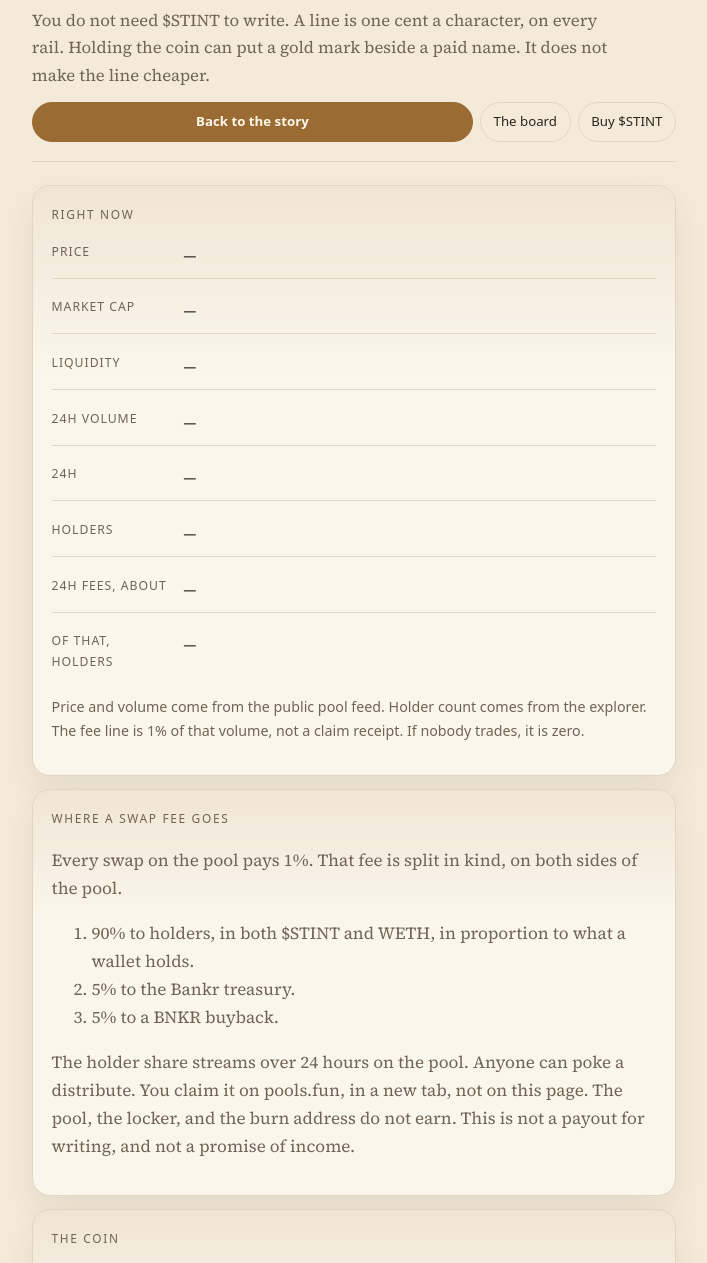
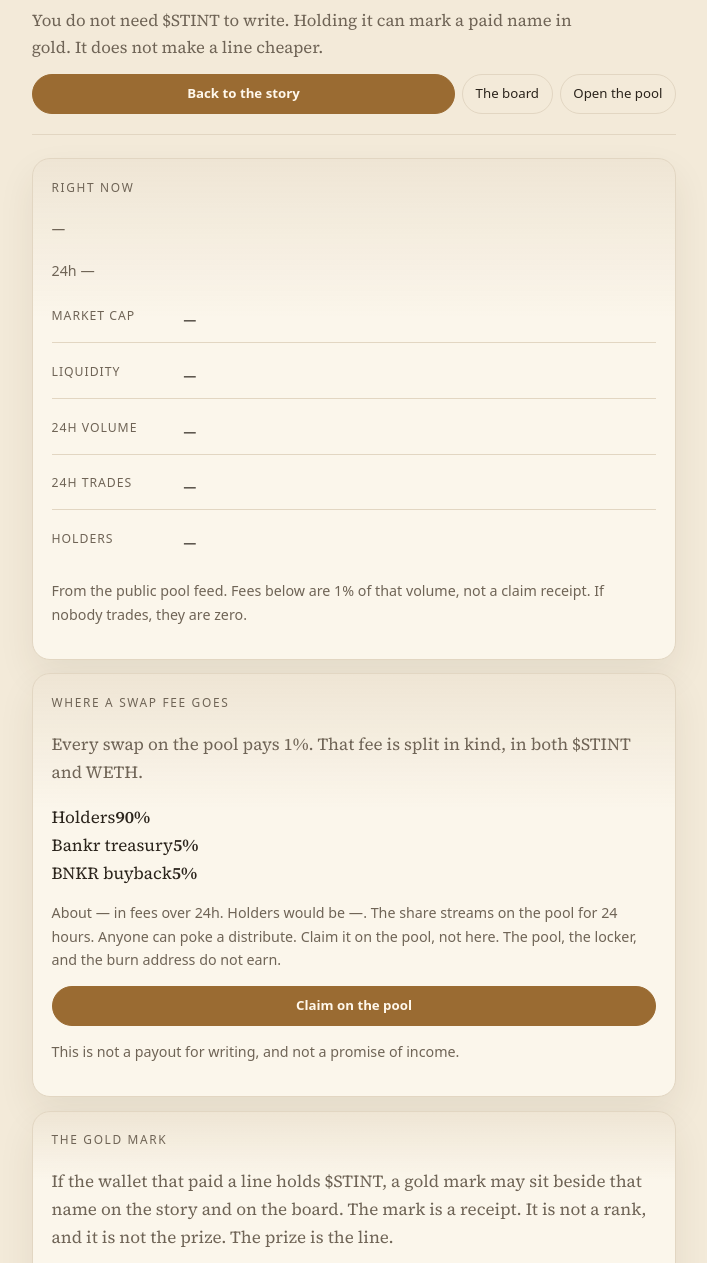
Before and after one commit to enigma-1111/stint, a website: page token.html in a window 1280 px wide. Shown: the part 218-1481 px from the top of the page, without its empty margins (286-993 px from the left). Drawn offline with Linux system fonts and the light colour scheme; no server answers.

Commit message:
Clarify the coin page: live tape, fee split, gold mark.

```diff
--- a/token.html
+++ b/token.html
@@ -7,7 +7,7 @@
   <meta name="theme-color" content="#f3ead9" media="(prefers-color-scheme: light)" />
   <meta name="color-scheme" content="dark light" />
   <title>Stint — the coin</title>
-  <meta name="description" content="$STINT is live. Pool fees go to holders. Writing still costs one penny a character." />
+  <meta name="description" content="$STINT is optional. A line is still one penny a character. Swap fees on the pool go mostly to holders." />
   <link rel="canonical" href="https://stint-tau.vercel.app/token" />
   <link rel="icon" href="favicon.svg" type="image/svg+xml" />
   <link rel="stylesheet" href="https://fonts.googleapis.com/css2?family=Fraunces:opsz,wght@9..144,500;9..144,600&family=Source+Serif+4:opsz,wght@8..60,400;8..60,600&display=swap" />
@@ -23,38 +23,47 @@
         <span class="mark">Stint</span>
       </p>
       <h1 class="lede">The coin is live. The story is still a penny.</h1>
-      <p class="sub">You do not need $STINT to write. A line is one cent a character, on every rail. Holding the coin can put a gold mark beside a paid name. It does not make the line cheaper.</p>
+      <p class="sub">You do not need $STINT to write. Holding it can mark a paid name in gold. It does not make a line cheaper.</p>
       <div class="jump-row">
         <a class="btn primary small" href="/">Back to the story</a>
         <a class="btn ghost small" href="/board">The board</a>
-        <a class="btn ghost small" id="pool-link" href="https://pools.fun/token/0x0a370eE4286b42F6a1F0cE4E500669e03218b11E" target="_blank" rel="noopener noreferrer">Buy $STINT</a>
+        <a class="btn ghost small" id="pool-link" href="https://pools.fun/token/0x0a370eE4286b42F6a1F0cE4E500669e03218b11E" target="_blank" rel="noopener noreferrer">Open the pool</a>
       </div>
     </header>
 
     <section class="card">
       <p class="kicker">Right now</p>
+      <p class="price-hero" id="stat-price">—</p>
+      <p class="hint price-sub" id="stat-chg">24h —</p>
       <div class="token-facts" id="live-stats">
-        <div><span class="fact-key">Price</span><span class="fact-val" id="stat-price">—</span></div>
         <div><span class="fact-key">Market cap</span><span class="fact-val" id="stat-mcap">—</span></div>
         <div><span class="fact-key">Liquidity</span><span class="fact-val" id="stat-liq">—</span></div>
         <div><span class="fact-key">24h volume</span><span class="fact-val" id="stat-vol">—</span></div>
-        <div><span class="fact-key">24h</span><span class="fact-val" id="stat-chg">—</span></div>
-        <div><span class="fact-key">Holders</span><span class="fact-val" id="stat-holders">—</span></div>
-        <div><span class="fact-key">24h fees, about</span><span class="fact-val" id="stat-fees">—</span></div>
-        <div><span class="fact-key">Of that, holders</span><span class="fact-val" id="stat-holder-cut">—</span></div>
+        <div><span class="fact-key">24h trades</span><span class="fact-val" id="stat-trades">—</span></div>
+        <div id="holders-row" hidden><span class="fact-key">Holders</span><span class="fact-val" id="stat-holders">—</span></div>
       </div>
-      <p class="hint" id="stat-note">Price and volume come from the public pool feed. Holder count comes from the explorer. The fee line is 1% of that volume, not a claim receipt. If nobody trades, it is zero.</p>
+      <p class="hint" id="stat-note">From the public pool feed. Fees below are 1% of that volume, not a claim receipt. If nobody trades, they are zero.</p>
     </section>
 
     <section class="card">
       <p class="kicker">Where a swap fee goes</p>
-      <p>Every swap on the pool pays 1%. That fee is split in kind, on both sides of the pool.</p>
-      <ol>
-        <li>90% to holders, in both $STINT and WETH, in proportion to what a wallet holds.</li>
-        <li>5% to the Bankr treasury.</li>
-        <li>5% to a BNKR buyback.</li>
-      </ol>
-      <p>The holder share streams over 24 hours on the pool. Anyone can poke a distribute. You claim it on pools.fun, in a new tab, not on this page. The pool, the locker, and the burn address do not earn. This is not a payout for writing, and not a promise of income.</p>
+      <p>Every swap on the pool pays 1%. That fee is split in kind, in both $STINT and WETH.</p>
+      <div class="fee-split">
+        <div><span>Holders</span><b>90%</b></div>
+        <div><span>Bankr treasury</span><b>5%</b></div>
+        <div><span>BNKR buyback</span><b>5%</b></div>
+      </div>
+      <p class="hint">About <span id="stat-fees">—</span> in fees over 24h. Holders would be <span id="stat-holder-cut">—</span>. The share streams on the pool for 24 hours. Anyone can poke a distribute. Claim it on the pool, not here. The pool, the locker, and the burn address do not earn.</p>
+      <div class="jump-row">
+        <a class="btn primary small" href="https://pools.fun/token/0x0a370eE4286b42F6a1F0cE4E500669e03218b11E" target="_blank" rel="noopener noreferrer">Claim on the pool</a>
+      </div>
+      <p class="hint">This is not a payout for writing, and not a promise of income.</p>
+    </section>
+
+    <section class="card">
+      <p class="kicker">The gold mark</p>
+      <p>If the wallet that paid a line holds $STINT, a gold mark may sit beside that name on the story and on the board. The mark is a receipt. It is not a rank, and it is not the prize. The prize is the line.</p>
+      <p class="hint" id="token-status">Connect a Robinhood Chain wallet to see if it holds $STINT.</p>
     </section>
 
     <section class="card">
@@ -68,11 +77,14 @@
         <div><span class="fact-key">Liquidity</span><span class="fact-val">Locked</span></div>
         <div><span class="fact-key">Contract</span><span class="fact-val mono" id="token-ca">0x0a370eE4286b42F6a1F0cE4E500669e03218b11E</span></div>
       </div>
-      <p class="hint" id="token-status">Connect a Robinhood Chain wallet to see if it holds $STINT. Writing still costs a penny.</p>
+      <div class="jump-row">
+        <button class="btn ghost small" type="button" id="copy-ca">Copy contract</button>
+        <a class="btn ghost small" href="https://robinhoodchain.blockscout.com/address/0x0a370eE4286b42F6a1F0cE4E500669e03218b11E" target="_blank" rel="noopener noreferrer">Explorer</a>
+      </div>
     </section>
   </main>
   <footer class="site-foot">
-    <p>Payments cannot be returned. A confirmed send is final.</p>
+    <p>Writing still costs a penny. The coin does not pay you for a line.</p>
   </footer>
   <script src="buy-bar.js"></script>
   <script src="token.js"></script>
```
